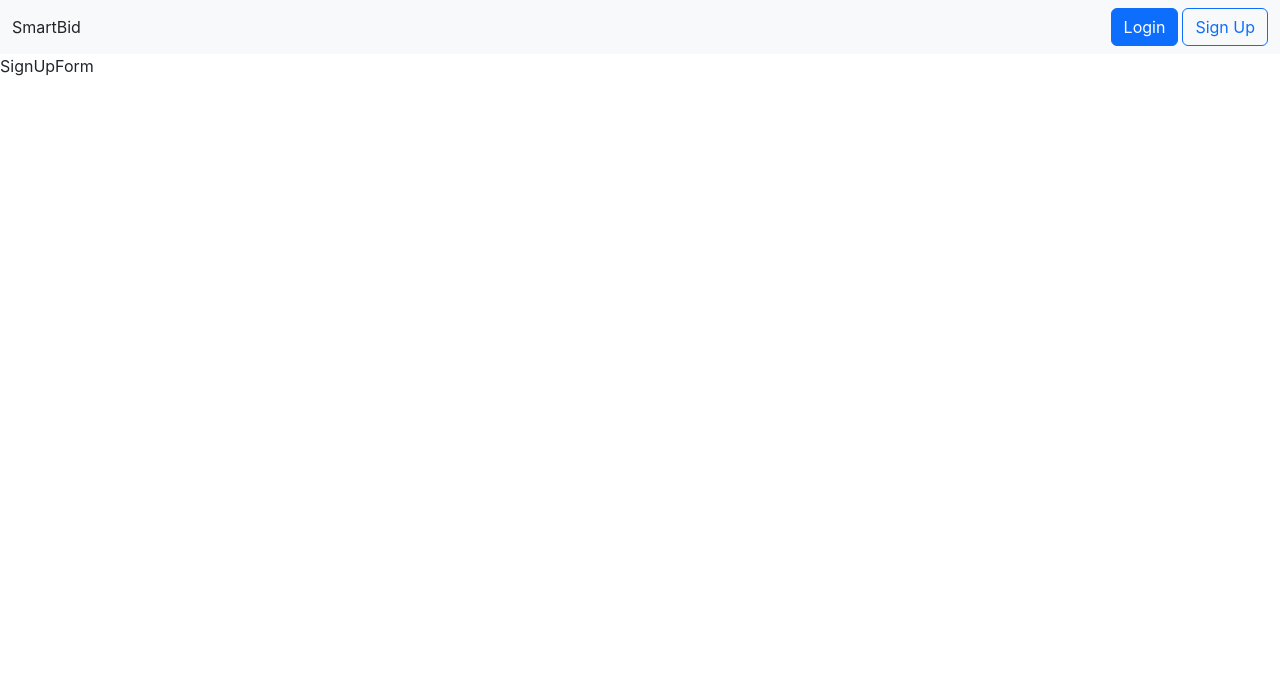
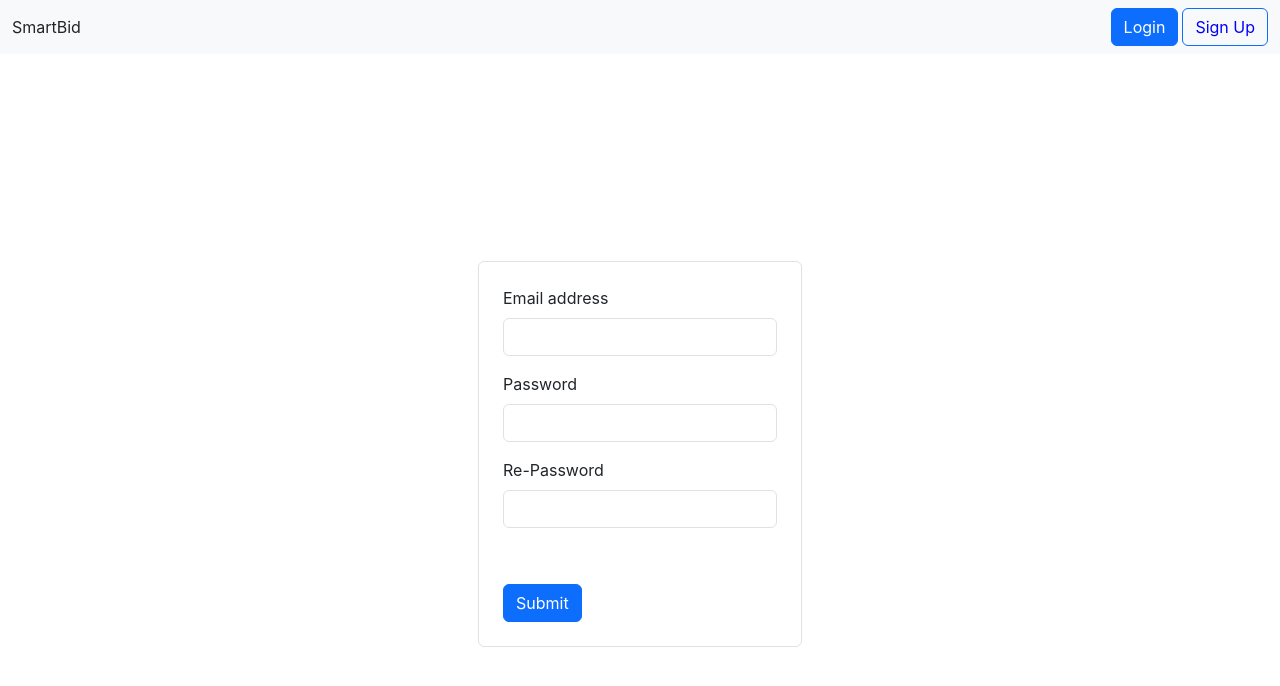
Before and after one commit to kanishkamadushani/smartBidApp, a React (Create React App) app in the folder frontend/: page /signup in a window 1280 px wide. Shown: the top 686 px of the page. Built offline with nearby package versions, Linux system fonts and the light colour scheme.

Commit message:
signup works

```diff
--- a/frontend/src/components/NavBar.js
+++ b/frontend/src/components/NavBar.js
@@ -27,12 +27,16 @@ const NavBar = () => {
                     to={"/login"}
                     style={{ color: "white", textDecoration: "none" }}
                   >
-                    {" "}
                     Login
                   </Link>
                 </button>
                 <button type="button" className="btn btn-outline-primary">
-                  Sign Up
+                  <Link
+                    to={"/signup"}
+                    style={{ color: "blue", textDecoration: "none" }}
+                  >
+                    Sign Up
+                  </Link>
                 </button>
               </>
             )}
--- a/frontend/src/components/SignUpForm.js
+++ b/frontend/src/components/SignUpForm.js
@@ -1,7 +1,71 @@
-import React from "react";
+import React, { useState, useRef, useEffect } from "react";
+import { useSignup } from "../hooks/useSignUp";
 
 const SignUpForm = () => {
-  return <div>SignUpForm</div>;
+  //states
+  const [email, setEmail] = useState("");
+  const [password, setPassword] = useState("");
+  const [re_password, setRe_password] = useState("");
+
+  const [message, setMessage] = useState("");
+  const [errorMsg, setErrorMsg] = useState("");
+  const [loader, setLoader] = useState(false);
+
+  const { signup, loading, error } = useSignup();
+
+  // handle submit function
+  const handleSubmit = async (e) => {
+    e.preventDefault();
+    setLoader(true);
+    //call the sign up function
+    await signup(email, password, re_password);
+    setLoader(false);
+    setEmail("");
+    setPassword("");
+    setRe_password("");
+  };
+  return (
+    <div>
+      <div className="d-flex justify-content-center align-items-center vh-100">
+        <div className="border p-4 rounded">
+          <form onSubmit={handleSubmit}>
+            <div className="mb-3">
+              <label className="form-label">Email address</label>
+              <input
+                type="email"
+                className="form-control"
+                onChange={(e) => setEmail(e.target.value)}
+                value={email}
+              />
+            </div>
+            <div className="mb-3">
+              <label className="form-label">Password</label>
+              <input
+                type="password"
+                className="form-control"
+                onChange={(e) => setPassword(e.target.value)}
+                value={password}
+              />
+            </div>
+            <div className="mb-3">
+              <label className="form-label">Re-Password</label>
+              <input
+                type="password"
+                className="form-control"
+                onChange={(e) => setRe_password(e.target.value)}
+                value={re_password}
+              />
+            </div>
+            <div className="mb-3 form-check"></div>
+            <button type="submit" className="btn btn-primary">
+              Submit
+            </button>
+            {error && <p> {error} </p>}
+          </form>
+        </div>
+      </div>
+    </div>
+  );
 };
 
 export default SignUpForm;
--- /dev/null
+++ b/frontend/src/hooks/useSignUp.js
@@ -0,0 +1,48 @@
+import { useState } from "react";
+import { useAuthContext } from "./useAuthContext";
+import { useNavigate } from "react-router-dom";
+
+export const useSignup = () => {
+  const navigate = useNavigate();
+
+  const [loading, setLoading] = useState(null);
+  const [error, setError] = useState(null);
+
+  const { dispatch } = useAuthContext();
+
+  const signup = async (email, password, re_password) => {
+    setLoading(true);
+    setError(false);
+
+    //api call (set the admin field as false)
+    const response = await fetch("/api/user/signup", {
+      method: "POST",
+      headers: { "Content-Type": "application/json" },
+      body: JSON.stringify({
+        email,
+        password,
+        re_password,
+        admin: false,
+      }),
+    });
+
+    const json = await response.json();
+
+    if (!response.ok) {
+      setLoading(false);
+      setError(json.error);
+    }
+
+    if (response.ok) {
+      //save the user to the local storage
+      localStorage.setItem("user", JSON.stringify(json));
+
+      //update the auth context
+      dispatch({ type: "LOGIN", payload: json });
+      navigate("/login");
+      setLoading(false);
+    }
+  };
+
+  return { signup, error, loading };
+};
```
Also changed, not shown: 1 other file (tests, documents, lock files or other folders).
